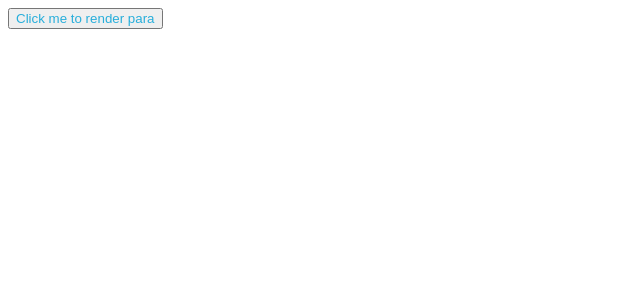
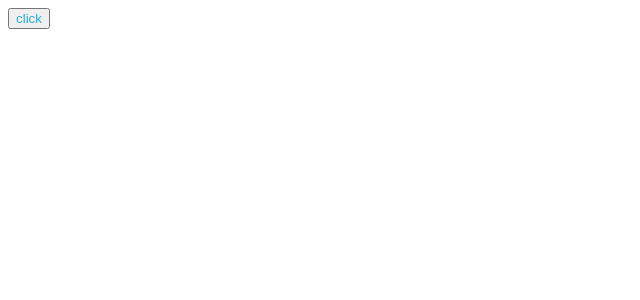
Before and after one commit to aravindbhaskar41/React-Contest---1---Button-Action-with-Class-Component, a React app: page / in a window 1280 px wide. Shown: the top 300 px of the page, without its empty margins (0-640 px from the left). Built offline with nearby package versions, Linux system fonts and the light colour scheme.

Commit message:
changing button value to click

```diff
--- a/src/components/App.js
+++ b/src/components/App.js
@@ -21,7 +21,7 @@ class App extends Component {
             })
           }
         >
-          Click me to render para
+          click
         </button>
         {this.state.text ? <p id="para">{this.state.text}</p> : null}
       </div>
```
